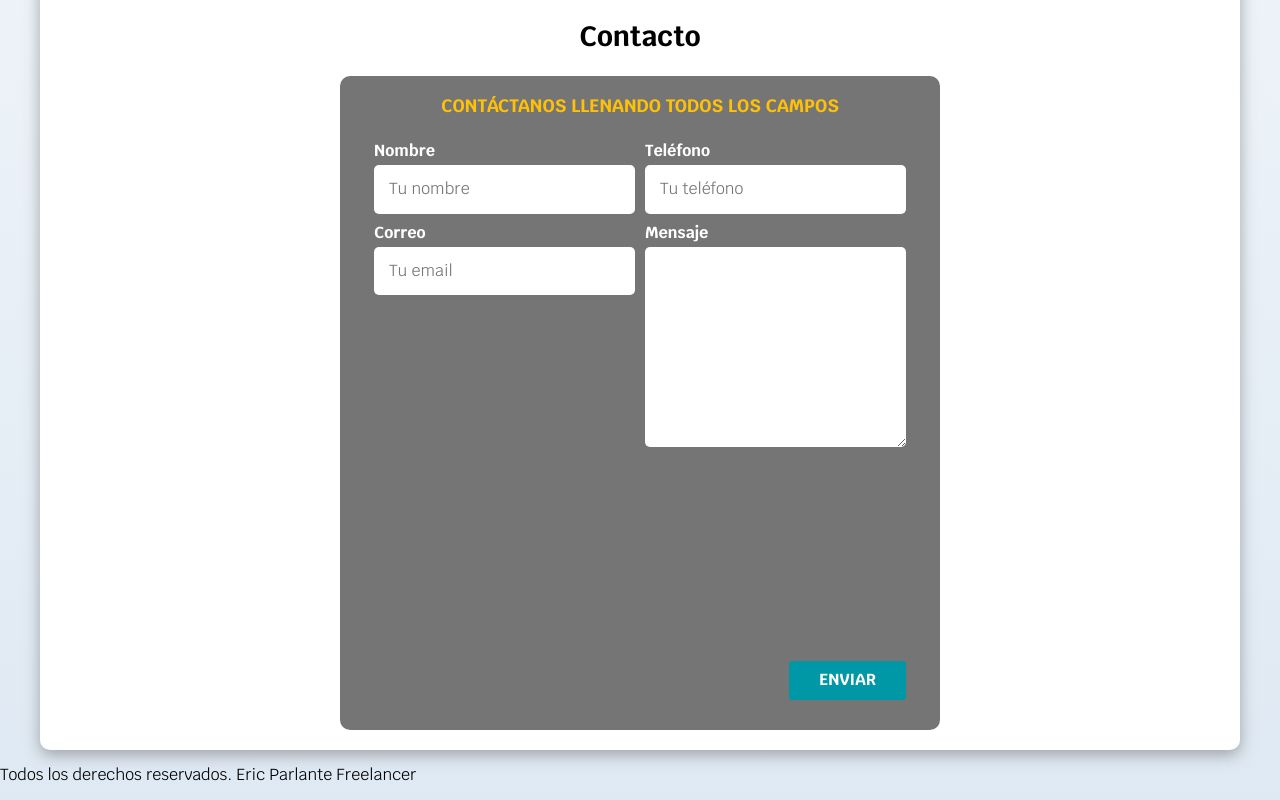
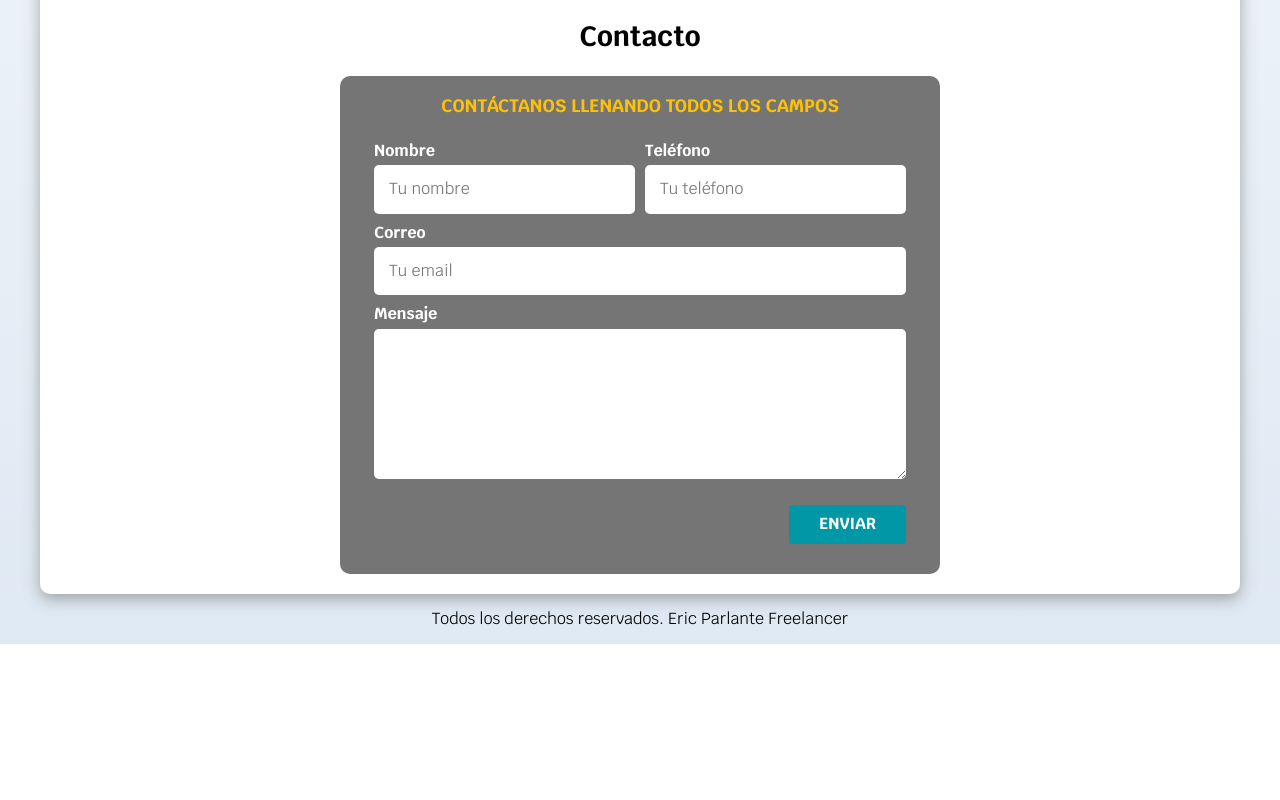
Before and after one commit to EricParlante/Mis-Proyectos, a plain HTML site: page freelancer_inicio/index.html in a window 1280 px wide. Shown: the part 1108-1908 px from the top of the page. After the commit the page ends 1752 px from the top, so only its background shows below. Drawn offline with Linux system fonts and the light colour scheme.

Commit message:
Primer Proyecto finalizado

```diff
--- a/freelancer_inicio/css/style.css
+++ b/freelancer_inicio/css/style.css
@@ -10,6 +10,7 @@
 html{
     font-size: 62.5%;
     box-sizing: border-box;
+    scroll-snap-type: y proximity;
 }
 *, *:before, *:after {
   box-sizing: inherit;
@@ -151,7 +152,12 @@ h1,h2,h3{
     align-items: center;
 }
 /* SERVICIOS */
-
+.servicios,
+.navegacion-principal,
+.formulario {
+    scroll-snap-align: center;
+    scroll-snap-stop:always;
+}
 @media(min-width:768px){
     .servicios {
             display: grid;
@@ -208,6 +214,10 @@ h1,h2,h3{
         grid-template-rows: auto auto 20rem;
         column-gap: 1rem;
     }
+    .campo:nth-child(3),
+    .campo:nth-child(4){
+        grid-column:1/3;
+    }
 }
 
 .campo{
@@ -226,5 +236,8 @@ h1,h2,h3{
     border-radius: .5rem;
 }
 .campo textarea{
-    height: 20rem;
+    height: 15rem;
 }
+.footer {
+    text-align: center;
+}
--- a/freelancer_inicio/index.html
+++ b/freelancer_inicio/index.html
@@ -133,7 +133,7 @@
             </form>
         </section>
     </main>
-    <footer>
+    <footer class="footer">
         <p>Todos los derechos reservados. Eric Parlante Freelancer</p>
     </footer>
 
```
